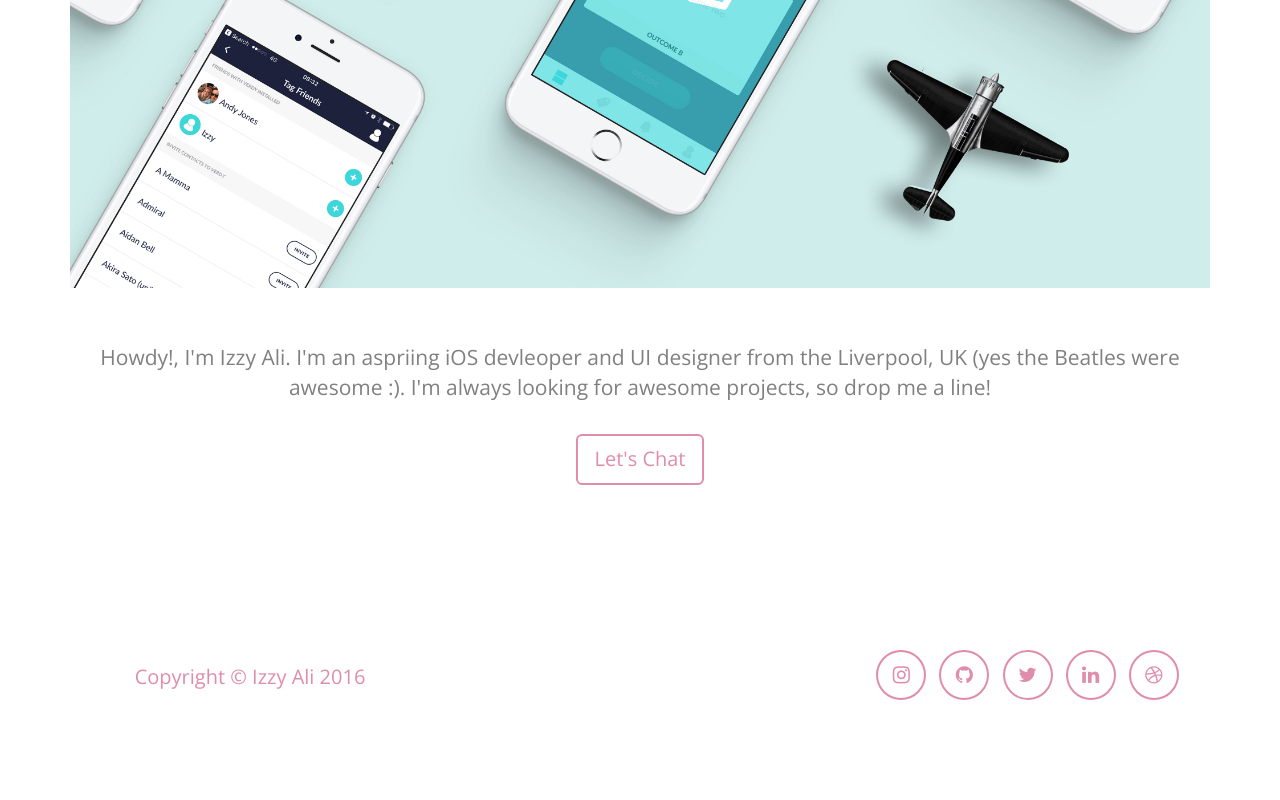
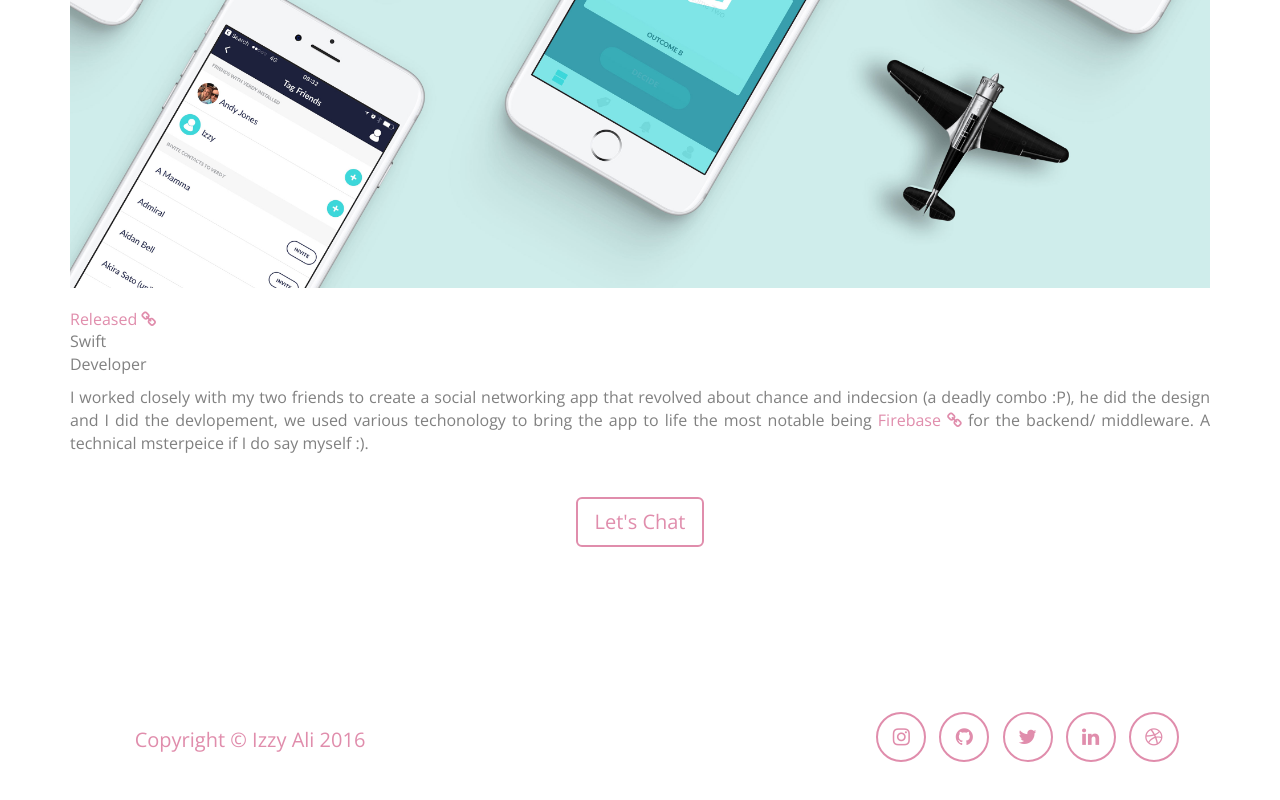
Before and after one commit to Izzywizz/WebPortfolio, a website: page verdy.html in a window 1280 px wide. Shown: the part 841-1641 px from the top of the page. Before the commit the page ends 1601 px from the top, so only its background shows below. Drawn offline with nearby package versions, Linux system fonts and the light colour scheme.

Commit message:
added verdy content

```diff
--- a/verdy.html
+++ b/verdy.html
@@ -91,12 +91,18 @@
                         </div>
                     </a>
                 </div>
-                <div class="col-lg-12">
-                    <div class="intro-text">
-                    <br>
-                    <br>
-                        <span class="skills">Howdy!, I'm Izzy Ali. I'm an aspriing iOS devleoper and UI designer from the Liverpool, UK (yes the Beatles were awesome :). I'm always looking for awesome projects, so drop me a line!</span>
-                    </div>
+                <div class="col-lg-12 text-left">
+                          <p class="small">
+                            <a href="https://firebase.google.com/features/">Released <i class="fa fa-link" aria-hidden="true"></i></a>
+                          <br>Swift
+                          <br>Developer
+                            <p class="small">
+                              I worked closely with my two friends to create a social networking app that revolved about chance and indecsion (a deadly combo :P), he did the design and I did the devlopement,
+                              we used various techonology to bring the app to life the most notable being
+                              <a href="https://firebase.google.com/features/">Firebase <i class="fa fa-link" aria-hidden="true"></i></a> for the backend/ middleware. A technical msterpeice if I do say myself :).
+
+                            </p>
+                          </p>
                 </div>
                 <div class="col-lg-8 col-lg-offset-2 text-center">
                     <br>
```
